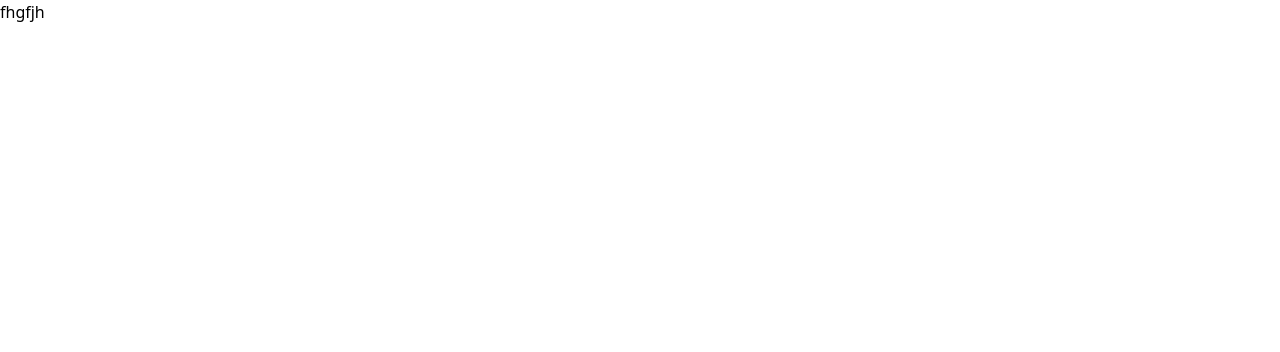
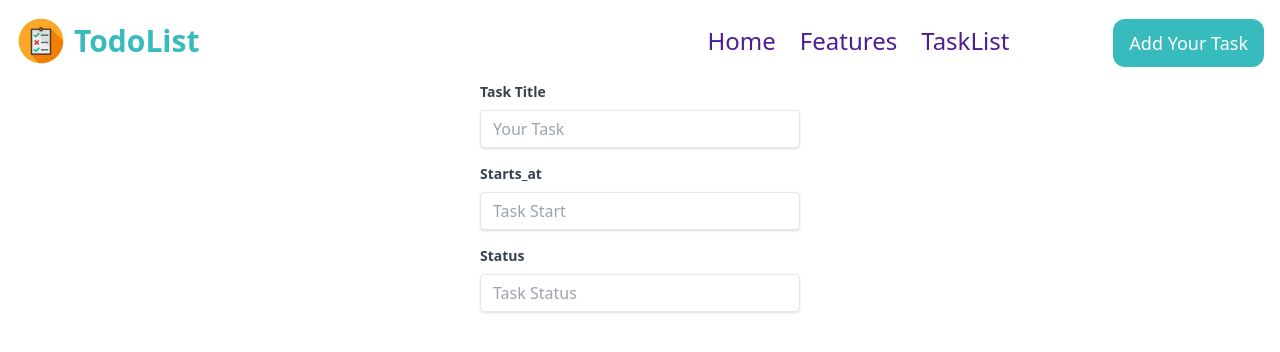
Before and after one commit to afrojaakter032/reactjs-todo, a React (Vite) app: page /tasklist in a window 1280 px wide. Shown: the top 352 px of the page. Built offline with nearby package versions, Linux system fonts and the light colour scheme.

Commit message:
todo form create

```diff
--- /dev/null
+++ b/src/components/Layout/Header.jsx
@@ -0,0 +1,34 @@
+import { Link } from "react-router-dom";
+
+function Header () {
+    return (
+        <>
+            <section className="navbar-section">
+                <div className="md:container">
+                    <div className="flex justify-between">
+                        <div className="logo flex p-4 gap-2 ">
+                            <img src="./assets/images/logo.jpg" alt="logo" height={50} width={50} />
+                            <div className="text-3xl text-[#38BBBC] font-semibold flex items-center">TodoList</div>
+                        </div>
+                        <ul className="list-none flex gap-6 justify-center items-center p-4 text-2xl text-violet-900  cursor-pointer">
+                            <li className="hover:text-[#38BBBC]">
+                                <Link to="/">Home</Link>
+                            </li>
+                            <li className="hover:text-[#38BBBC]">
+                                <Link to="#">Features</Link>
+                            </li>
+                            <li className="hover:text-[#38BBBC]">
+                                <Link to="#">TaskList</Link>
+                            </li>
+                            <li className="pl-20">
+                                <Link to="#" className="rounded-xl bg-[#38BBBC] px-4 py-3 text-white text-lg text-center">Add Your Task</Link>
+                            </li>
+                        </ul>
+                    </div>
+                </div>
+            </section>
+        </>
+    )
+}
+
+export default Header;
--- /dev/null
+++ b/src/components/Layout/Layout.jsx
@@ -0,0 +1,17 @@
+import Home from "../../pages/Home/Home";
+import Header from "./Header";
+
+function Layout(props) {
+
+    return(
+        <>
+            <Header />
+            <main>
+                {props.children}
+            </main>
+
+        </>
+    )
+}
+
+export default Layout;
--- a/src/pages/Home/Home.jsx
+++ b/src/pages/Home/Home.jsx
@@ -1,28 +1,10 @@
 import { Link } from "react-router-dom";
+import Layout from "../../components/Layout/Layout";
 
 function Home() {
     return (
         <>
-            <section className="navbar-section">
-                <div className="md:container">
-                    <div className="flex justify-between">
-                        <div className="logo flex p-4 gap-2 ">
-                            <img src="./assets/images/logo.jpg" alt="logo" height={50} width={50} />
-                            <div className="text-3xl text-[#38BBBC] font-semibold">TodoList</div>
-                        </div>
-                        <div className="menubar flex gap-6 justify-center align-middle p-4 text-2xl text-violet-900 hover:text-[#38BBBC] cursor-pointer">
-                            <Link to="/">Home</Link>
-                            <div>Features</div>
-                            <div>TaskList</div>
-                            <div className="pl-20">
-                                <button className="rounded-xl bg-[#38BBBC] px-4 py-3 text-white text-lg text-center">Add Your Task</button>
-                            </div>
-                        </div>
-                    </div>
-
-                </div>
-
-            </section>
+            <Layout>
                 <section className="hero-section">
                     <div className="container mx-auto">
                         <div className="grid grid-cols-2 place-content-between">
@@ -66,9 +48,9 @@ function Home() {
                         <div>
                             <img src="./assets/images/todo-layout.png" alt="" />
                         </div>
-
                     </div>
                 </div>
+            </Layout>
         </>
     )
 }
--- a/src/pages/Tasklist/Tasklist.jsx
+++ b/src/pages/Tasklist/Tasklist.jsx
@@ -1,7 +1,25 @@
+import Layout from "../../components/Layout/Layout";
+
+
 function Tasklist() {
     return (
         <>
-            fhgfjh
+            <Layout>
+                <form action="#" method="POST" className="flex flex-col items-center">
+                    <div className="mb-4">
+                        <label className="block text-gray-700 text-sm font-bold mb-2" for="name">Task Title</label>
+                        <input className="shadow appearance-none border rounded w-80 py-2 px-3 text-gray-700 leading-tight focus:outline-none focus:shadow-outline" id="name" type="text" placeholder="Your Task" />
+                    </div>
+                    <div className="mb-4">
+                        <label className="block text-gray-700 text-sm font-bold mb-2" for="email">Starts_at</label>
+                        <input className="shadow appearance-none border rounded w-80 py-2 px-3 text-gray-700 leading-tight focus:outline-none focus:shadow-outline" id="email" type="email" placeholder="Task Start" />
+                    </div>
+                    <div className="mb-4">
+                        <label className="block text-gray-700 text-sm font-bold mb-2" for="password">Status</label>
+                        <input className="shadow appearance-none border rounded w-80 py-2 px-3 text-gray-700 leading-tight focus:outline-none focus:shadow-outline" id="password" type="password" placeholder="Task Status" />
+                    </div>
+                </form>
+            </Layout>
         </>
     )
 }
```
Lines whose indentation alone changed are shown as unchanged.
